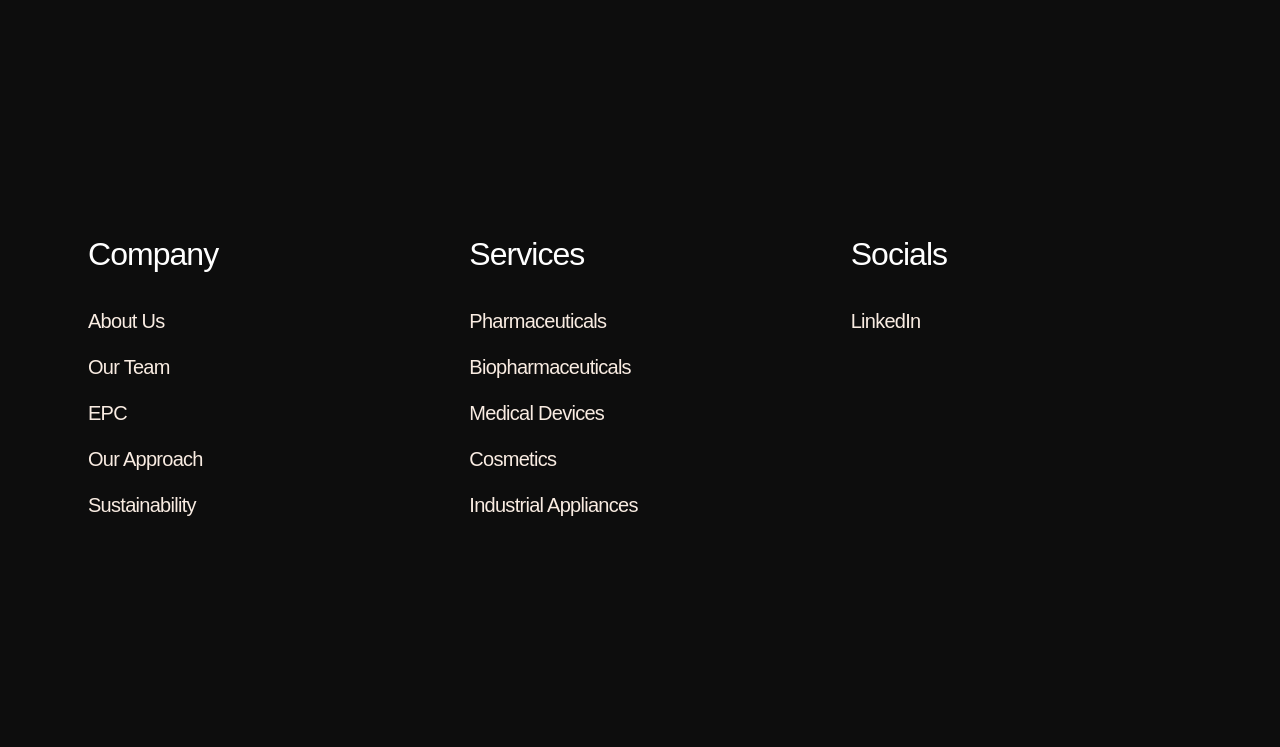
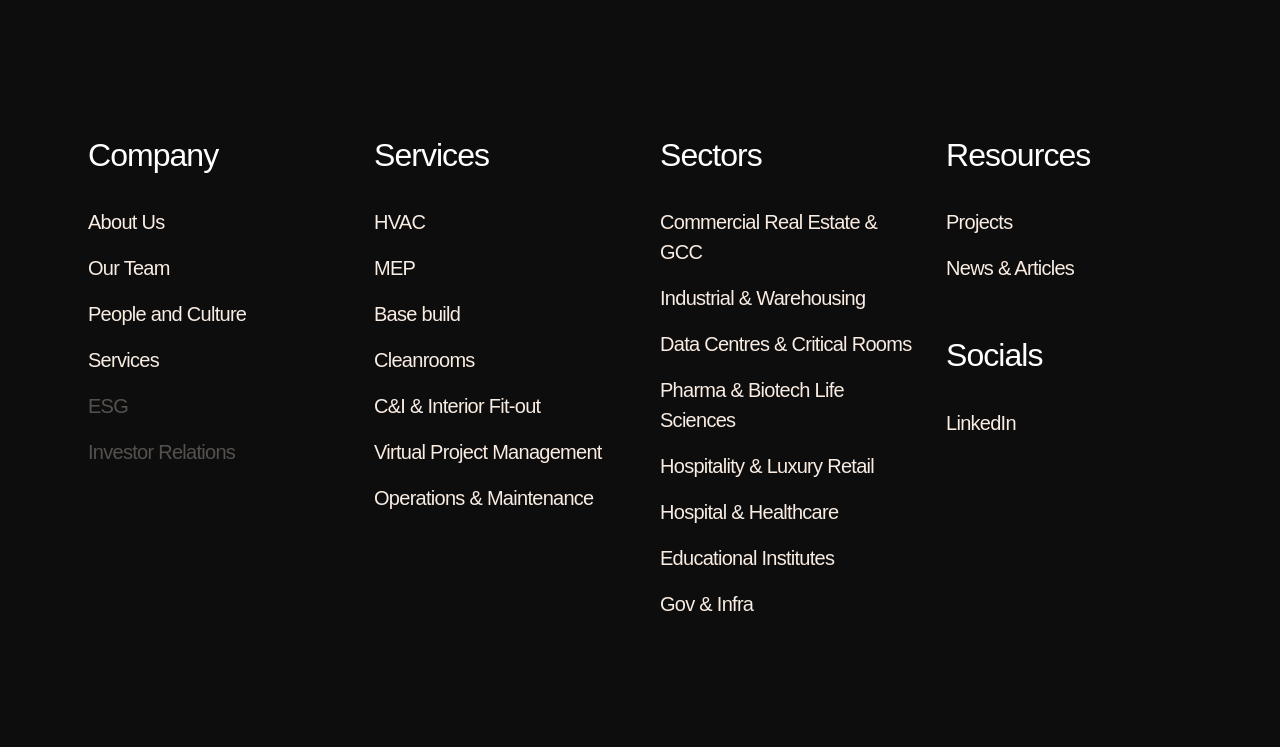
Before and after one commit to yashensha-dms/htlreactjs, an Astro site: page / in a window 1280 px wide. Both pictures are taken after a click on the element 1176 px from the left and 32 px from the top of the page. Shown: the part 53-800 px from the top of the page. Built offline with nearby package versions, Linux system fonts and the light colour scheme; Astro itself is replaced by a stand-in of ours; no server answers; grey boxes are pictures that could not be loaded.

Commit message:
push nav

```diff
--- a/src/components/Layout/Navbar.jsx
+++ b/src/components/Layout/Navbar.jsx
@@ -152,6 +152,7 @@ const Navbar = () => {
         </div>
         <div className={`nav-menu-section ${isDesktopExpanded ? 'show' : ''}`} id="navSection">
           <div className="inner-container">
+            {/* Column 1: Company */}
             <div className="inner-div-nav">
               <div className="menu-box">
                 <div className="title-box">
@@ -160,28 +161,64 @@ const Navbar = () => {
                 <div className="menu-list">
                   <NavLink to="/about">About Us</NavLink>
                   <NavLink to="/team">Our Team</NavLink>
-                  <NavLink to="/epc">EPC</NavLink>
-                  <NavLink to="/approach">Our Approach</NavLink>
-                  <NavLink to="/sustainability">Sustainability</NavLink>
+                  <NavLink to="/culturePage">People and Culture</NavLink>
+                  <NavLink to="/services">Services</NavLink>
+                  <NavLink to="/CSR" disabled>ESG</NavLink>
+                  <NavLink to="#" disabled>Investor Relations</NavLink>
                 </div>
               </div>
             </div>
+
+            {/* Column 2: Services */}
             <div className="inner-div-nav">
               <div className="menu-box">
                 <div className="title-box">
                   <h3>Services</h3>
                 </div>
                 <div className="menu-list">
-                  <NavLink to="/pharmaceuticals">Pharmaceuticals</NavLink>
-                  <NavLink to="/biopharmaceuticals">Biopharmaceuticals</NavLink>
-                  <NavLink to="/medical-devices">Medical Devices</NavLink>
-                  <NavLink to="/cosmetics">Cosmetics</NavLink>
-                  <NavLink to="/industrial-appliances">Industrial Appliances</NavLink>
+                  <NavLink to="/hvac">HVAC</NavLink>
+                  <NavLink to="/mep">MEP</NavLink>
+                  <NavLink to="/BaseBuild">Base build</NavLink>
+                  <NavLink to="/Cleanroom">Cleanrooms</NavLink>
+                  <NavLink to="/InteriorFitout">C&I & Interior Fit-out</NavLink>
+                  <NavLink to="/VirtualProjectManagement">Virtual Project Management</NavLink>
+                  <NavLink to="/OperationNmaintainance">Operations & Maintenance</NavLink>
                 </div>
               </div>
             </div>
+
+            {/* Column 3: Sectors */}
             <div className="inner-div-nav">
               <div className="menu-box">
+                <div className="title-box">
+                  <h3>Sectors</h3>
+                </div>
+                <div className="menu-list">
+                  <NavLink to="/commGcc">Commercial Real Estate & GCC</NavLink>
+                  <NavLink to="/Industrial">Industrial & Warehousing</NavLink>
+                  <NavLink to="/DataCentres">Data Centres & Critical Rooms</NavLink>
+                  <NavLink to="/Biotech">Pharma & Biotech Life Sciences</NavLink>
+                  <NavLink to="/hospitality">Hospitality & Luxury Retail</NavLink>
+                  <NavLink to="/healthcare">Hospital & Healthcare</NavLink>
+                  <NavLink to="/Educational">Educational Institutes</NavLink>
+                  <NavLink to="/Infra">Gov & Infra</NavLink>
+                </div>
+              </div>
+            </div>
+
+            {/* Column 4: Resources & Socials */}
+            <div className="inner-div-nav">
+              <div className="menu-box">
+                <div className="title-box">
+                  <h3>Resources</h3>
+                </div>
+                <div className="menu-list">
+                  <NavLink to="/projects">Projects</NavLink>
+                  <NavLink to="/news">News & Articles</NavLink>
+                </div>
+              </div>
+
+              <div className="menu-box mt-6">
                 <div className="title-box">
                   <h3>Socials</h3>
                 </div>
@@ -191,8 +228,9 @@ const Navbar = () => {
                     target="_blank"
                     rel="noopener noreferrer"
                     className="link-box"
-                    >LinkedIn</a
                   >
+                    LinkedIn
+                  </a>
                 </div>
               </div>
             </div>
@@ -250,6 +288,7 @@ const Navbar = () => {
                 <div className="flex flex-col h-full p-6 pt-24 overflow-y-auto">
                   <Drawer.Title className="sr-only">Navigation Menu</Drawer.Title>
                   <div className="mobile-menu active" style={{ display: 'flex', marginTop: 0, height: 'auto', paddingBottom: 0 }}>
+                    {/* Company Dropdown */}
                     <div className="mobile-dropdown">
                       <button className={`dropdown-btn ${activeMobileDropdown === 0 ? 'active' : ''}`} onClick={() => toggleMobileDropdown(0)}>
                         Company
@@ -260,12 +299,14 @@ const Navbar = () => {
                       <div className={`dropdown-content ${activeMobileDropdown === 0 ? 'show' : ''}`}>
                         <Link to="/about">About Us</Link>
                         <Link to="/team">Our Team</Link>
-                        <Link to="/epc">EPC</Link>
-                        <Link to="/approach">Our Approach</Link>
-                        <Link to="/sustainability">Sustainability</Link>
+                        <Link to="/culturePage">People and Culture</Link>
+                        <Link to="/services">Services</Link>
+                        <Link to="/CSR" className="disabled">ESG</Link>
+                        <Link to="#" className="disabled">Investor Relations</Link>
                       </div>
                     </div>
 
+                    {/* Services Dropdown */}
                     <div className="mobile-dropdown">
                       <button className={`dropdown-btn ${activeMobileDropdown === 1 ? 'active' : ''}`} onClick={() => toggleMobileDropdown(1)}>
                         Services
@@ -274,27 +315,66 @@ const Navbar = () => {
                         </svg>
                       </button>
                       <div className={`dropdown-content ${activeMobileDropdown === 1 ? 'show' : ''}`}>
-                        <Link to="/pharmaceuticals">Pharmaceuticals</Link>
-                        <Link to="/biopharmaceuticals">Biopharmaceuticals</Link>
-                        <Link to="/medical-devices">Medical Devices</Link>
-                        <Link to="/cosmetics">Cosmetics</Link>
-                        <Link to="/industrial-appliances">Industrial Appliances</Link>
+                        <Link to="/hvac">HVAC</Link>
+                        <Link to="/mep">MEP</Link>
+                        <Link to="/BaseBuild">Base build</Link>
+                        <Link to="/Cleanroom">Cleanrooms</Link>
+                        <Link to="/InteriorFitout">C&I & Interior Fit-out</Link>
+                        <Link to="/VirtualProjectManagement">Virtual Project Management</Link>
+                        <Link to="/OperationNmaintainance">Operations & Maintenance</Link>
                       </div>
                     </div>
 
+                    {/* Sectors Dropdown */}
                     <div className="mobile-dropdown">
                       <button className={`dropdown-btn ${activeMobileDropdown === 2 ? 'active' : ''}`} onClick={() => toggleMobileDropdown(2)}>
+                        Sectors
+                        <svg className="arrow" width="16" height="16" viewBox="0 0 24 24" fill="none" stroke="currentColor" strokeWidth="2.5" strokeLinecap="round" strokeLinejoin="round">
+                          <polyline points="6 9 12 15 18 9"></polyline>
+                        </svg>
+                      </button>
+                      <div className={`dropdown-content ${activeMobileDropdown === 2 ? 'show' : ''}`}>
+                        <Link to="/commGcc">Commercial Real Estate & GCC</Link>
+                        <Link to="/Industrial">Industrial & Warehousing</Link>
+                        <Link to="/DataCentres">Data Centres & Critical Rooms</Link>
+                        <Link to="/Biotech">Pharma & Biotech Life Sciences</Link>
+                        <Link to="/hospitality">Hospitality & Luxury Retail</Link>
+                        <Link to="/healthcare">Hospital & Healthcare</Link>
+                        <Link to="/Educational">Educational Institutes</Link>
+                        <Link to="/Infra">Gov & Infra</Link>
+                      </div>
+                    </div>
+
+                    {/* Resources Dropdown */}
+                    <div className="mobile-dropdown">
+                      <button className={`dropdown-btn ${activeMobileDropdown === 3 ? 'active' : ''}`} onClick={() => toggleMobileDropdown(3)}>
+                        Resources
+                        <svg className="arrow" width="16" height="16" viewBox="0 0 24 24" fill="none" stroke="currentColor" strokeWidth="2.5" strokeLinecap="round" strokeLinejoin="round">
+                          <polyline points="6 9 12 15 18 9"></polyline>
+                        </svg>
+                      </button>
+                      <div className={`dropdown-content ${activeMobileDropdown === 3 ? 'show' : ''}`}>
+                        <Link to="/projects">Projects</Link>
+                        <Link to="/news">News & Articles</Link>
+                      </div>
+                    </div>
+
+                    {/* Socials Dropdown */}
+                    <div className="mobile-dropdown">
+                      <button className={`dropdown-btn ${activeMobileDropdown === 4 ? 'active' : ''}`} onClick={() => toggleMobileDropdown(4)}>
                         Socials
                         <svg className="arrow" width="16" height="16" viewBox="0 0 24 24" fill="none" stroke="currentColor" strokeWidth="2.5" strokeLinecap="round" strokeLinejoin="round">
                           <polyline points="6 9 12 15 18 9"></polyline>
                         </svg>
                       </button>
-                      <div className={`dropdown-content ${activeMobileDropdown === 2 ? 'show' : ''}`}>
+                      <div className={`dropdown-content ${activeMobileDropdown === 4 ? 'show' : ''}`}>
                         <a
                           href="https://www.linkedin.com/company/htlaircon/?originalSubdomain=in"
                           target="_blank"
                           rel="noopener noreferrer"
-                        >LinkedIn</a>
+                        >
+                          LinkedIn
+                        </a>
                       </div>
                     </div>
                   </div>
```
